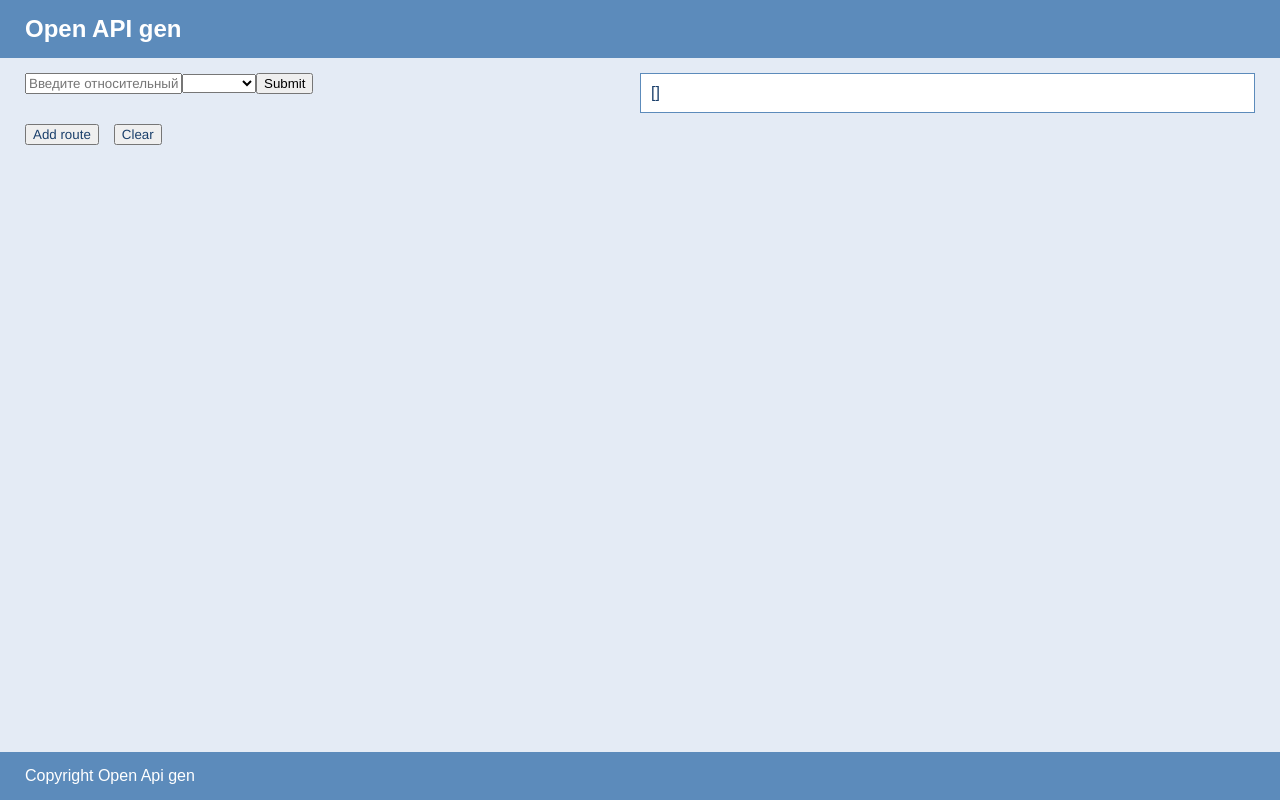
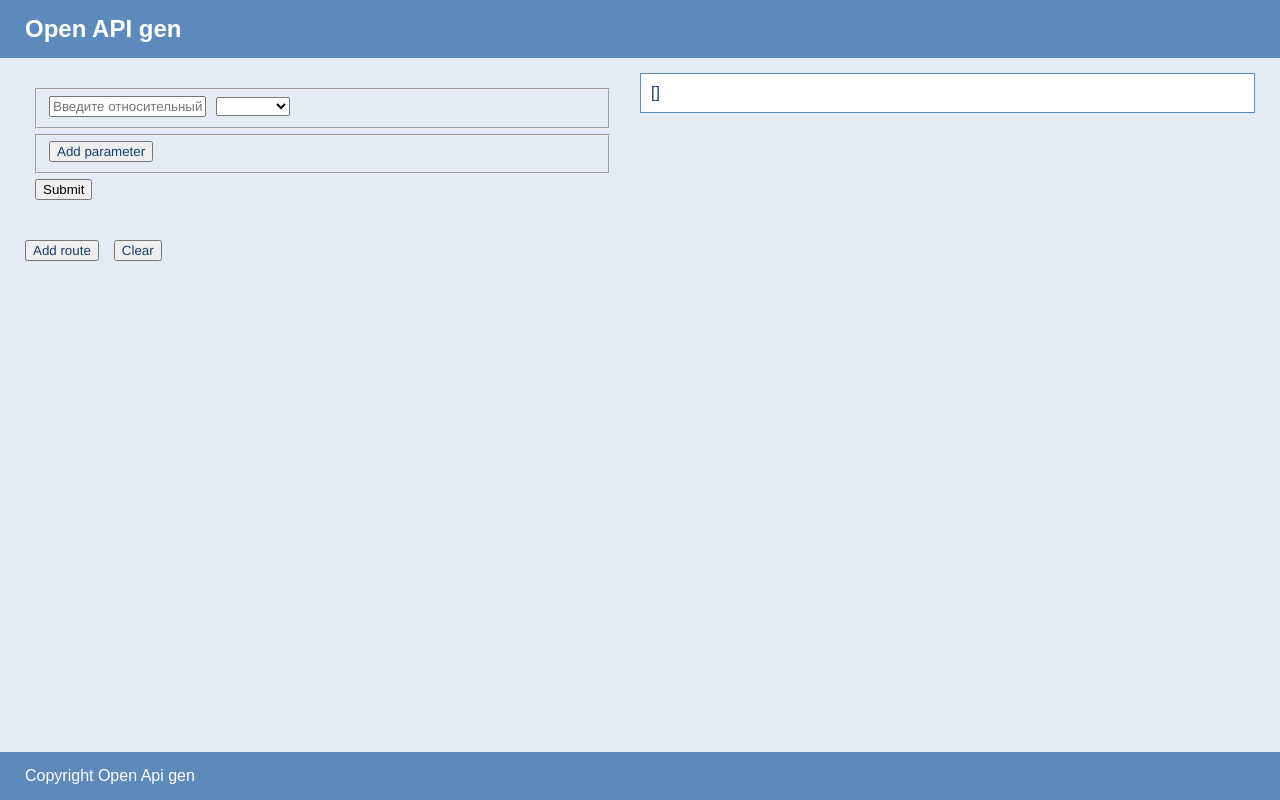
Before and after one commit to MaximObrubov/open-api-gen, an Angular app: page / in a window 1280 px wide. Both pictures are taken after a click on the button "Add route". Built offline with nearby package versions, Linux system fonts and the light colour scheme.

Commit message:
init query parameters add

```diff
--- /dev/null
+++ b/src/app/model/query-parameter.ts
@@ -0,0 +1,11 @@
+export class QueryParameter {
+
+  name?: string;
+
+  value?: string;
+
+  constructor(name?: string, value?: string) {
+    this.name = name;
+    this.value = value;
+  }
+}
--- a/src/app/model/route.ts
+++ b/src/app/model/route.ts
@@ -1,3 +1,5 @@
+import { QueryParameter } from './query-parameter';
+
 export enum RouteEntityTypes {
   GET = "GET",
   POST = "POST",
@@ -17,17 +19,18 @@ export class Route {
 
   id: number;
 
+
   type?: RouteEntityTypes;
 
   url?: string;
 
-  parameters?: Array<any>;
+  body: object;
 
-  body?: object;
+  parameters: Array<QueryParameter>;
 
   private _isComplete: boolean = false;
 
-  constructor(type?: RouteEntityTypes, url?: string, parameters?: Array<any>, body?: object) {
+  constructor(type?: RouteEntityTypes, url?: string, parameters: Array<any> = [], body: object = {}) {
     // TODO: dynamic id creation
     this.id = 1;
     this.type = type;
--- a/src/app/route-form/route-form.component.css
+++ b/src/app/route-form/route-form.component.css
@@ -0,0 +1,12 @@
+.route-form {
+  padding: 10px;
+}
+
+.route-form fieldset {
+  margin: 5px 0;
+}
+
+.route-form input, .route-form select {
+  display: inline-block;
+  margin: 0 10px 0 0;
+}
--- a/src/app/route-form/route-form.component.html
+++ b/src/app/route-form/route-form.component.html
@@ -1,7 +1,19 @@
-<form [formGroup]="routeGroup" (ngSubmit)="onSubmit()">
-  <input type="text" id="route"  formControlName="route" [(ngModel)]="route.url" placeholder="Введите относительный путь">
-  <select id="type" formControlName="type" [(ngModel)]="route.type">
-    <option *ngFor="let type of types" [value]="type">{{type}}</option>
-  </select>
+<form [formGroup]="routeGroup" (ngSubmit)="onSubmit()" class="route-form">
+  <fieldset>
+    <input type="text" id="route"  formControlName="route" [(ngModel)]="route.url" placeholder="Введите относительный путь">
+    <select id="type" formControlName="type" [(ngModel)]="route.type">
+      <option *ngFor="let type of types" [value]="type">{{type}}</option>
+    </select>
+  </fieldset>
+  <fieldset>
+
+    <div *ngFor="let p of route.parameters; index as i;">
+      <input type="text" placeholder="Parameter name" />
+      <input type="text" placeholder="Parameter value" />
+    </div>
+
+
+    <button (click)="onAddParam($event)">Add parameter</button>
+  </fieldset>
   <input type="submit">
 </form>
--- a/src/app/route-form/route-form.component.ts
+++ b/src/app/route-form/route-form.component.ts
@@ -1,6 +1,8 @@
 import { Component, OnInit, Input } from '@angular/core';
 import { FormGroup, FormControl, Validators } from '@angular/forms';
 import { RouteEntityTypes, Route } from '../model/route';
+import { QueryParameter } from '../model/query-parameter';
+
 
 @Component({
   selector: 'app-route-form',
@@ -32,4 +34,9 @@ export class RouteFormComponent implements OnInit {
     if (typeof this.onSubmitCallback === 'function') this.onSubmitCallback();
   }
 
+  onAddParam(e: Event): void {
+    e.preventDefault();
+    this.route.parameters.push(new QueryParameter())
+  }
+
 }
```
